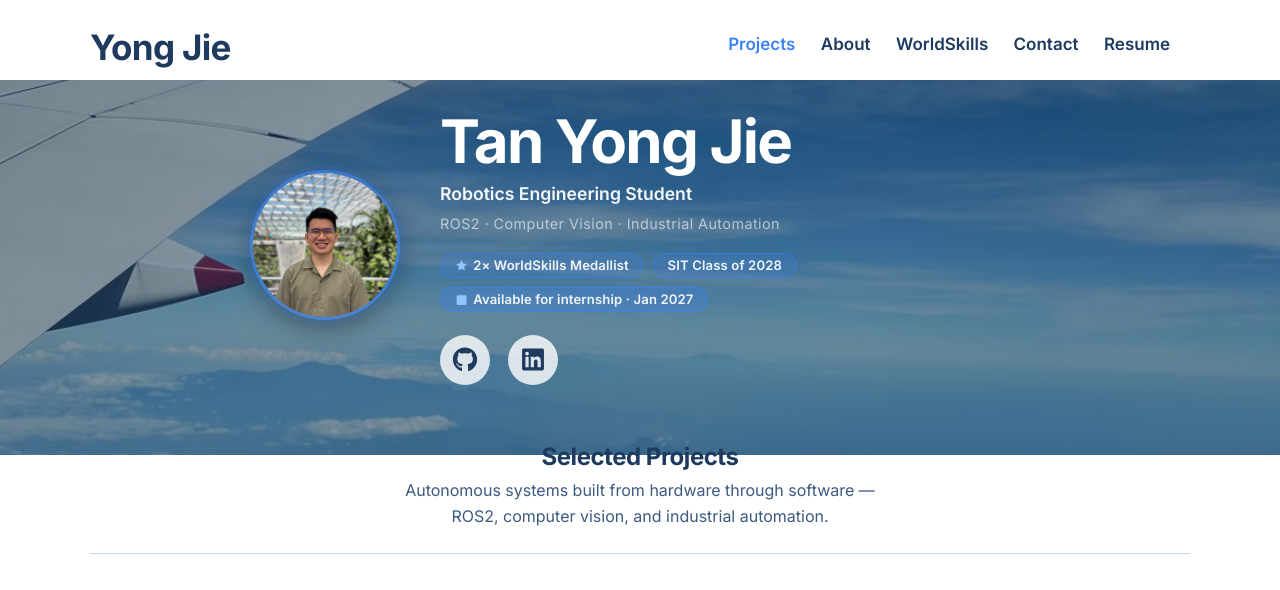
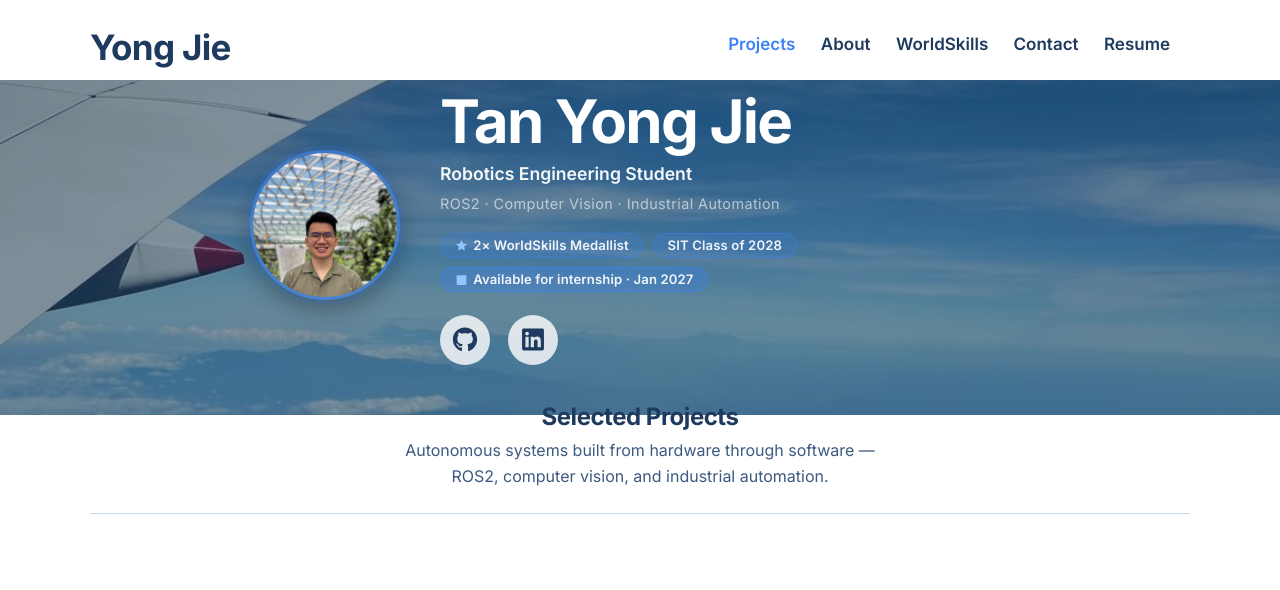
Before and after one commit to YongJiee/YongJiee.github.io, a Jekyll site: the page built from index.html, in a window 1280 px wide and 1400 px high. Shown: the top 590 px of the window. Built offline with Jekyll 4.4.1, drawn with Linux system fonts in a browser that asks for light colours; nearby versions of some CDN libraries; the list of posts is cut into pages by our own code; grey boxes are pictures that could not be loaded.

Commit message:
V1.774 - Fixing top image

```diff
--- a/_sass/_includes/_custom.scss
+++ b/_sass/_includes/_custom.scss
@@ -2,6 +2,21 @@
 // Custom styles
 // Colors: electric blue #3B82F6 (accent), navy #1E3A5F (hero/dark)
 // - - - - - - - - - - - - - - - - - -
+
+
+// - - - Homepage-only compact hero - - -
+
+.hero--home {
+  padding: 40px 0 35px !important;
+
+  @include mq(tabletp) {
+    padding: 50px 0 45px !important;
+  }
+
+  @include mq(laptop) {
+    padding: 55px 0 50px !important;
+  }
+}
 
 
 // - - - Hero card (photo left, info right) - - -
@@ -36,6 +51,7 @@
   max-width: 120px !important;
   border-radius: 50%;
   object-fit: cover;
+  object-position: top center;
   border: 3px solid rgba(59, 130, 246, 0.6);
   box-shadow: 0 0 0 5px rgba(59, 130, 246, 0.15), 0 8px 24px rgba(0, 0, 0, 0.35);
 
--- a/_sass/_includes/_hero.scss
+++ b/_sass/_includes/_hero.scss
@@ -7,17 +7,17 @@
   position: relative;
   top: 0;
   margin-top: 0;
-  padding: 55px 0 45px;
+  padding: 100px 0 70px;
   background: $hero-background-color;
 
   @include mq(tabletp) {
     margin-top: 25px;
-    padding: 65px 0 60px;
+    padding: 100px 0 100px;
   }
 
   @include mq(laptop) {
     margin-top: 30px;
-    padding: 75px 0 70px;
+    padding: 110px 0 130px;
   }
 
   .wrap {
--- a/index.html
+++ b/index.html
@@ -6,7 +6,7 @@ featured_image: /images/Background.jpg
 ---
 
 <main>
-	<section class="hero" aria-labelledby="hero-title">
+	<section class="hero hero--home" aria-labelledby="hero-title">
 
 		<div class="hero__image" style="background-image: url({{ page.featured_image | relative_url }})" role="img" aria-label="Portfolio background showcasing robotics work">
 			<div class="hero__overlay"></div>
```
